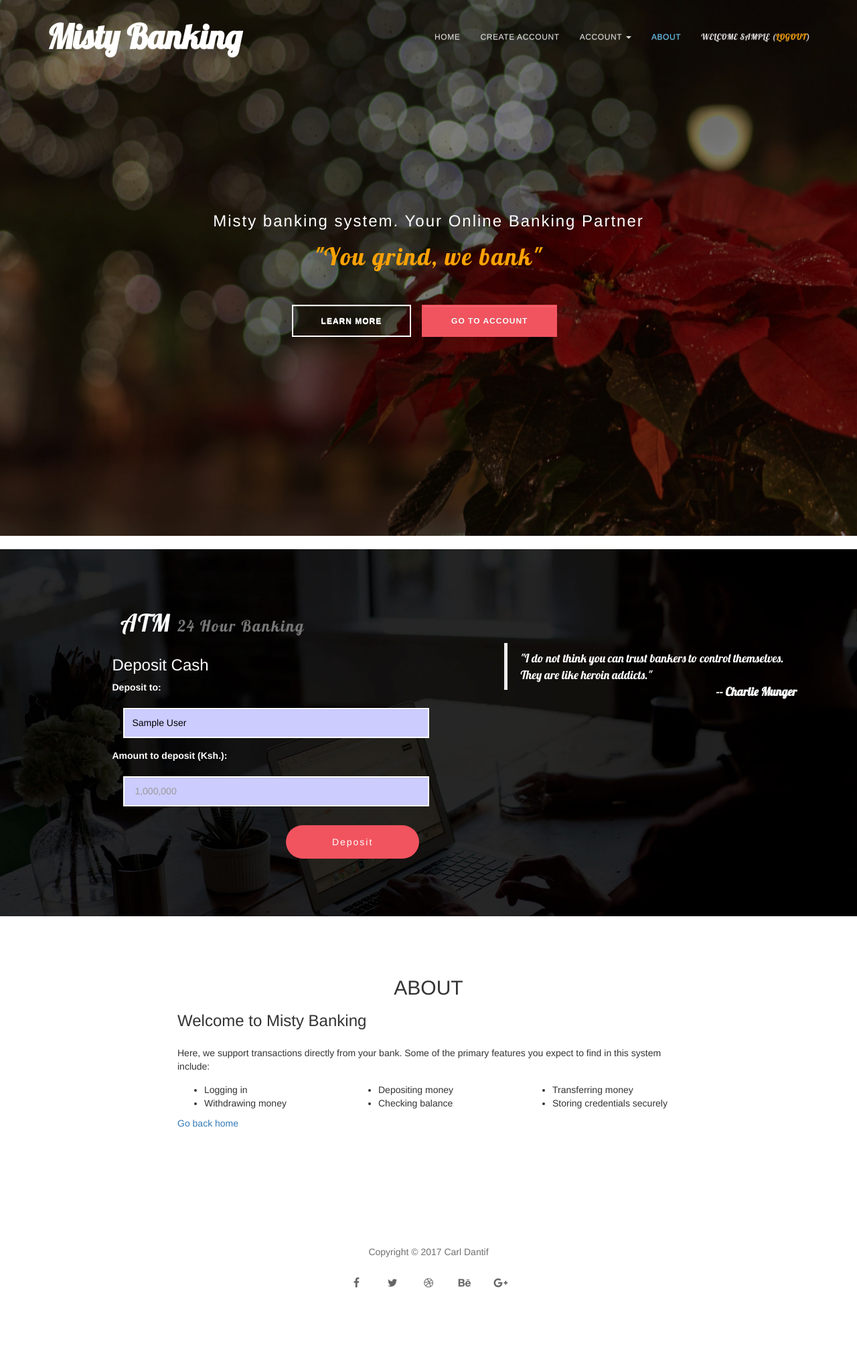
After one commit to Dantiff/atmsystem, a Django app: page /account/deposit/ in a window 1280 px wide. The commit adds this page. Shown: the whole page at 67% size. Run offline with Django 3.2, Linux system fonts and the light colour scheme; a user stored in the database is signed in; tables that the repository leaves empty hold one stand-in row (values such as "Sample post"); some libraries are stand-ins or nearby versions.

Commit message:
complete withdraw and deposits

```diff
--- a/banking/forms.py
+++ b/banking/forms.py
@@ -1,6 +1,7 @@
 import re
 from django import forms
 from django.contrib.auth.models import User
+from banking.models import Account
 from django.utils.translation import ugettext_lazy as _
 
 class RegistrationForm(forms.Form):
@@ -31,4 +32,31 @@
 class AccountCreateForm(forms.Form):
 
     acc_name = forms.CharField(widget=forms.TextInput(attrs={'required':True, 'max_length':80, 'class' : 'form-control', 'placeholder': 'Account name'}), label=_("Account name"), error_messages={ 'invalid': _("This value must contain only letters, numbers and underscores.") })
-    acc_balance = forms.IntegerField(widget=forms.TextInput(attrs={'required':True, 'max_length':80, 'class' : 'form-control', 'placeholder': 'Ksh. 1,000,000'}), label=_("Amount to deposit"), error_messages={ 'invalid': _("This value must contain only numbers.") })
+    acc_balance = forms.IntegerField(widget=forms.TextInput(attrs={'required':True, 'max_length':80, 'class' : 'form-control', 'placeholder': ' 1,000,000'}), label=_("Amount to deposit (Ksh.)"), error_messages={ 'invalid': _("This value must contain only numbers.") })
+
+class DepositForm(forms.Form):
+    amount = forms.IntegerField(widget=forms.TextInput(attrs={'required':True, 'max_length':80, 'class' : 'form-control', 'placeholder': ' 1,000,000'}), label=_("Amount to deposit (Ksh.)"), error_messages={ 'invalid': _("This value must contain only numbers.") })
+
+class WithdrawForm(forms.Form):
+    amount = forms.IntegerField(widget=forms.TextInput(attrs={'required':True, 'max_length':80, 'class' : 'form-control', 'placeholder': ' 1,000,000'}), label=_("Amount to withdraw (Ksh.)"), error_messages={ 'invalid': _("This value must contain only numbers.") })
+
+
+class TransferForm(forms.Form):
+
+    recipient = forms.CharField(widget=forms.TextInput(attrs={'required':True, 'max_length':80, 'class' : 'form-control', 'placeholder': 'Daniel A. Investor'}), label=_("Recipient name"), error_messages={ 'invalid': _("The specipied user does not exist.") })
+    accNumber = forms.IntegerField(widget=forms.TextInput(attrs={'required':True, 'max_length':80, 'class' : 'form-control', 'placeholder': '5467 7875 8575'}), label=_("Recipient account number"), error_messages={ 'invalid': _("This account does not exist.") })
+    amount = forms.IntegerField(widget=forms.TextInput(attrs={'required':True, 'max_length':80, 'class' : 'form-control', 'placeholder': ' 1,000,000'}), label=_("Amount to transfer (Ksh.)"), error_messages={ 'invalid': _("This value must contain only numbers.") })
+
+    def clean_recipient(self):
+        try:
+            user = User.objects.get(username__iexact=self.cleaned_data['username'])
+        except User.DoesNotExist:
+            raise forms.ValidationError(_("The username provided does not exist. Please try the correct one."))
+        return self.cleaned_data['recipient']
+
+    def clean_accNumber(self):
+        try:
+            user = Account.objects.get(acc_number__iexact=self.cleaned_data['accNumber'])
+        except Account.DoesNotExist:
+            raise forms.ValidationError(_("The account number provided does not exist. Please try the correct one."))
+        return self.cleaned_data['accNumber']
--- a/banking/templates/account.html
+++ b/banking/templates/account.html
@@ -57,9 +57,6 @@
 	</div>
 </section>
 
-
-
-
 {% endif %}
 
 {% endblock %}
--- /dev/null
+++ b/banking/templates/deposit.html
@@ -0,0 +1,42 @@
+{%extends "base.html" %}
+{%block title %}Deposit{% endblock %}
+
+{%block content %}
+
+{% if user.is_authenticated %}
+
+<!-- =========================
+    DEPOSIT SECTION
+============================== -->
+<section id="transaction" name="deposit" class="parallax-section">
+	<div class="container">
+	    <div class="wow fadeInLeft col-md-offset-1 col-md-10 col-sm-10" data-wow-delay="0.6s">
+	        <h1 class="lobster">ATM <small>24 Hour Banking</small></h1>
+	    </div><div class="row">
+		    <div class="wow fadeInLeft col-md-offset-1 col-md-5 col-sm-8" data-wow-delay="0.6s">
+				<h3>Deposit Cash</h3>
+
+				<form action="." method="post"> {% csrf_token %}
+				    <label for="account">Deposit to:</label>
+				    <input type="text" class="form-control" name="account" value="{{ account.acc_name }}" readonly>
+					{{ deposit_form }}
+					<div class="col-md-offset-6 col-md-6 col-sm-offset-1 col-sm-10">
+						<input name="submit" type="submit" class="form-control" id="submit" value="Deposit">
+					</div>
+				</form>
+			</div>
+
+		    <div class="wow fadeInUp hidden-xs col-md-offset-1 col-md-5 col-sm-8" data-wow-delay="1s">
+              <blockquote class="lobster">
+                  "I do not think you can trust bankers to control themselves. They are like heroin addicts."
+                  <br><strong> <span class="float-right"> -- Charlie Munger</span></strong>
+              </blockquote>
+		    </div>
+		</div>
+		</div>
+	</div>
+</section>
+
+{% endif %}
+
+{% endblock %}
--- a/banking/urls.py
+++ b/banking/urls.py
@@ -11,4 +11,7 @@
     url(r'^register/$', views.register_page),
     url(r'^account/create/$', views.account_create_page),
     url(r'^account/$', views.account_page),
+    url(r'^account/deposit/$', views.deposit_page),
+    url(r'^account/withdraw/$', views.withdraw_page),
+    url(r'^account/deposit/$', views.transfer_page),
 ]
--- a/banking/views.py
+++ b/banking/views.py
@@ -100,6 +100,10 @@
     return render_to_response('account_create.html', variables)
 
 
+def get_account(request):
+    return Account.objects.get(acc_owner=request.user)
+
+
 @login_required(login_url="/login/")
 def account_page(request):
     if Account.objects.filter(acc_owner=request.user).count() <= 0:
@@ -107,9 +111,74 @@
         messages.warning(request, 'Please create an account first')
         return HttpResponseRedirect('/account/create/')
     else:
-        account = Account.objects.get(acc_owner=request.user)
+        account = get_account(request)
         variables = RequestContext(request, {
             'user': request.user,
             'account': account
             })
         return render_to_response('account.html', variables)
+
+
+@login_required(login_url="/login/")
+def deposit_page(request):
+    if request.method == "POST":
+        form = DepositForm(request.POST)
+        if form.is_valid():
+            amount = form.cleaned_data['amount']
+            transaction = CurrentAccount
+            CurrentAccount.deposit(transaction, amount, request)
+            return HttpResponseRedirect('/account/')
+    else:
+        form = DepositForm()
+        account = get_account(request)
+    variables = RequestContext(request, {
+        'user': request.user,
+        'deposit_form': form,
+        'account': account
+        })
+    return render_to_response( 'deposit.html', variables )
+
+
+@login_required(login_url="/login/")
+def withdraw_page(request):
+    if request.method == "POST":
+        form = WithdrawForm(request.POST)
+        if form.is_valid():
+            amount = form.cleaned_data['amount']
+            transaction = CurrentAccount
+            CurrentAccount.withdraw(transaction, amount, request)
+            return HttpResponseRedirect('/account/')
+    else:
+        form = WithdrawForm()
+        account = get_account(request)
+    variables = RequestContext(request, {
+        'user': request.user,
+        'withdraw_form': form,
+        'account': account
+        })
+    return render_to_response( 'withdraw.html', variables )
+
+
+
+
+@login_required(login_url="/login/")
+def transfer_page(request):
+    if request.method == "POST":
+        form = TransferForm(request.POST)
+        if form.is_valid():
+            amount = form.cleaned_data['amount']
+            recipient = form.cleaned_data['recipient']
+            acc_number = form.cleaned_data['accNumber']
+
+            transaction = CurrentAccount
+            CurrentAccount.transfer(transaction, request, amount, recipient, acc_number)
+            return HttpResponseRedirect('/account/')
+    else:
+        form = TransferForm()
+        account = get_account(request)
+    variables = RequestContext(request, {
+        'user': request.user,
+        'transfer_form': form,
+        'account': account
+        })
+    return render_to_response( 'transfer.html', variables )
--- a/static/css/banking.css
+++ b/static/css/banking.css
@@ -163,6 +163,10 @@
 .padded {
     padding-top: 7rem;
     padding-bottom: 7rem;
+}
+
+.float-right {
+    float: right;
 }
 
 /*---------------------------------------
@@ -374,7 +378,7 @@
   background: #ccccff;
   border: 2px solid #ffffff;
   border-radius: 0px;
-  color: #ffffff;
+  color: black;
   margin: 16px;
 }
 
@@ -438,6 +442,57 @@
     float: right;
     font-style: italic;
 }
+
+
+/*---------------------------------------
+    Transaction section
+-----------------------------------------*/
+
+#transaction {
+    background: url('../images/register.jpg') 50% 0 repeat-y fixed;
+    -webkit-background-size: cover;
+    background-size: cover;
+    background-position: center center;
+    color: #ffffff;
+    padding-top: 7rem;
+    padding-bottom: 7rem;
+}
+
+#transaction p {
+  padding-top: 12px;
+  padding-bottom: 5px;
+}
+
+#transaction .form-control {
+  background: #ccccff;
+  border: 2px solid #ffffff;
+  border-radius: 0px;
+  color: black;
+  margin: 16px;
+}
+
+#transaction input {
+  height: 45px;
+}
+
+#transaction input[type="submit"] {
+  background: #f2545f;
+  border-radius: 100px;
+  border: none;
+  color: #ffffff;
+  letter-spacing: 2px;
+  height: 50px;
+  margin-top: 12px;
+  transition: all 0.4s ease-in-out;
+}
+
+#transaction input[type="submit"]:hover {
+  background: #ffffff;
+  color: #222;
+}
+
+
+
 
 /*---------------------------------------
     About section
--- a/static/js/banking.js
+++ b/static/js/banking.js
@@ -27,6 +27,17 @@
         $.scrollTo("section[name = account_create]");
     }
 
+    if (url = "http://carlif.pythonanywhere.com/account/withdraw/") {
+        $.scrollTo("section[name = withdraw]");
+    }
+
+    if (url = "http://carlif.pythonanywhere.com/account/deposit/") {
+        $.scrollTo("section[name = deposit]");
+    }
+
+    if (url = "http://carlif.pythonanywhere.com/account/transfer/") {
+        $.scrollTo("section[name = transfer]");
+    }
 
 });
 
```
Also changed, not shown: banking/templates/transfer.html (added, +42 -0 lines), banking/templates/withdraw.html (added, +42 -0 lines), banking/transactions.py (+17 -37 lines).
